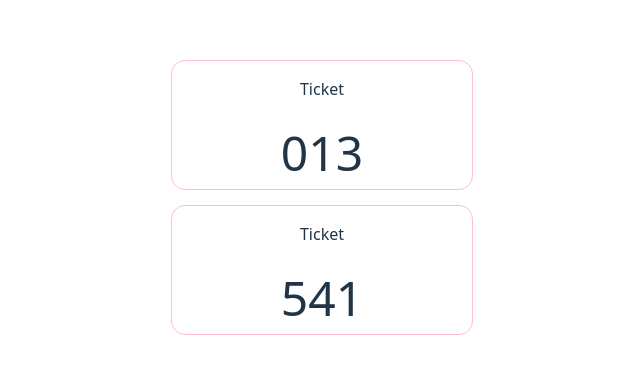
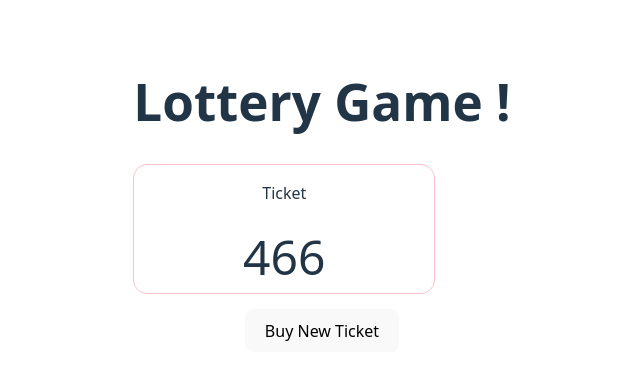
Before and after one commit to SAgNik-MonDA/MERN_STACK_Development, a React (Vite) app in the folder React/react-state/: page / in a window 1280 px wide. Shown: the part 195-574 px from the top of the page, without its empty margins (318-958 px from the left). Built offline with nearby package versions, Linux system fonts and the light colour scheme.

Commit message:
modify 37 & add file

```diff
--- a/React/react-state/src/App.jsx
+++ b/React/react-state/src/App.jsx
@@ -18,9 +18,10 @@ function App() {
     {/* <LudoBoard/> */}
 
     {/* <TodoList / > */}
+    <Lottery n={3} winningSum={15}/>
 
-    <Ticket ticket={[0,1,3]}/>
-    <Ticket ticket={[5,4,1]}/>
+    {/* <Ticket ticket={[0,1,3]}/>
+    <Ticket ticket={[5,4,1]}/> */}
     </>
   );
 }
--- a/React/react-state/src/Lottery.jsx
+++ b/React/react-state/src/Lottery.jsx
@@ -1,26 +1,22 @@
 import {useState} from "react";
-import "./Lottery.css";
 import {genTicket,sum} from "./helper(Lottery)";
+import Ticket from "./Ticket";
 
 
-export default function Lattery(){
-    let [ticket,setTicket] = useState(genTicket(3));
+export default function Lattery({n=3,winningSum=15}){
+    let [ticket,setTicket] = useState(genTicket(n));
 
-    let isWinning = sum (ticket) === 15;
+    let isWinning = sum (ticket) === winningSum;
 
         let buyTicket=()=>{
-            setTicket(genTicket(3));
+            setTicket(genTicket(n));
         };
 
     return (
         <div>
             <h1>Lottery Game !</h1>
-            <div className="ticket">
-                <span>{ticket[0]}</span>
-                <span>{ticket[1]}</span>
-                <span>{ticket[2]}</span>
-            </div>
-            <br />
+            <Ticket ticket={ticket}/>
+
             <button onClick={buyTicket}>Buy New Ticket</button>
             <h3>{isWinning && "Congratulations , you won !!"}</h3>
 
```
